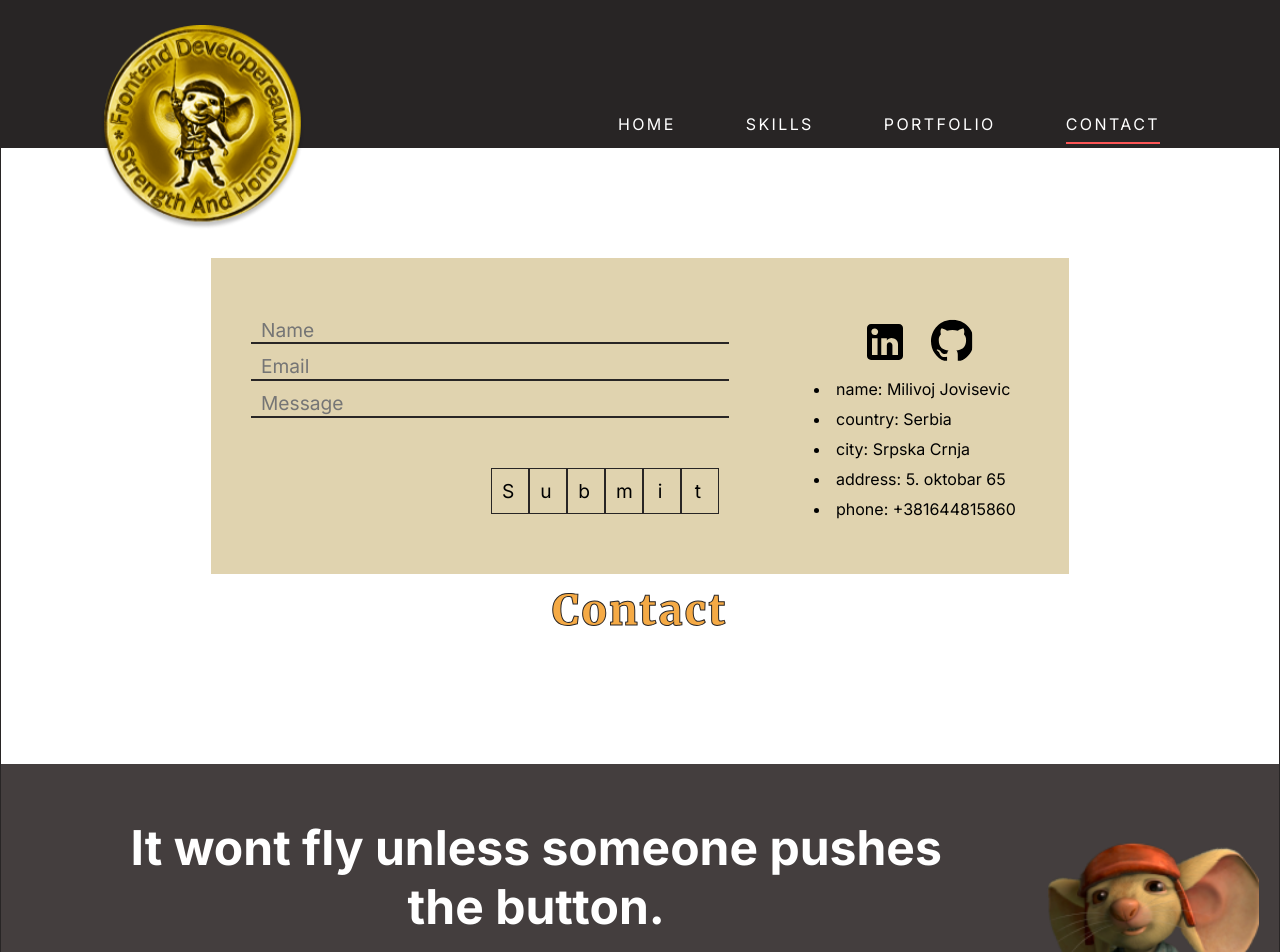
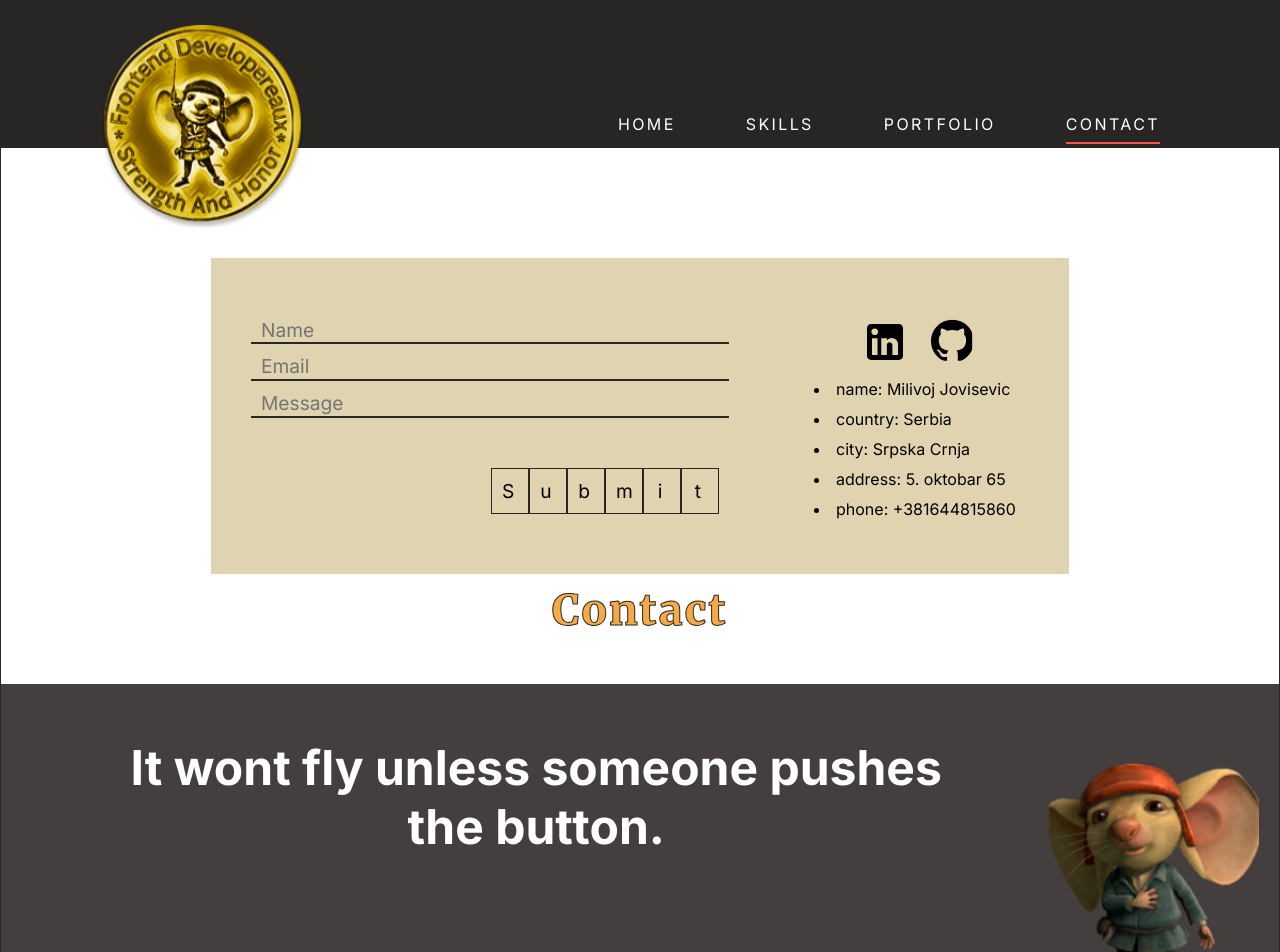
Before and after one commit to Sonny3fingers/portfolio, a React (Create React App) app: page /contact in a window 1280 px wide. Shown: the top 952 px of the page. Built offline with nearby package versions, Linux system fonts and the light colour scheme.

Commit message:
Changed styles contact footer

```diff
--- a/src/components/layout/ContactFooter.module.css
+++ b/src/components/layout/ContactFooter.module.css
@@ -1,7 +1,6 @@
 footer {
   position: relative;
   height: 276px;
-  margin-top: 80px;
   padding: var(--small-container);
   background-color: var(--dark-gray);
   color: var(--white);
```
